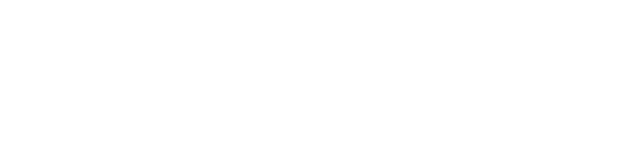
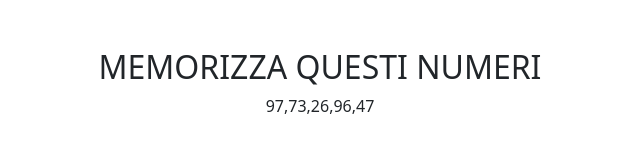
Before and after one commit to giuliabaratella/js-simon, a plain HTML site: page index.html in a window 1280 px wide. Shown: the whole page, without its empty margins (298-938 px from the left). Drawn offline with nearby package versions, Linux system fonts and the light colour scheme.

Commit message:
added function to get random numbers

```diff
--- a/index.html
+++ b/index.html
@@ -8,6 +8,10 @@
     <link rel="stylesheet" href="css/style.css">
 </head>
 <body>
+    <div class="container text-center m-5 text-uppercase">
+        <h2>Memorizza questi numeri</h2>
+        <div id="box-numbers"></div>
+    </div>
     <script src="js/script.js"></script>
 </body>
 </html>
--- a/js/script.js
+++ b/js/script.js
@@ -0,0 +1,39 @@
+// Visualizzare in pagina 5 numeri casuali. Da lì parte un timer di 30 secondi.
+
+
+
+simonSays();
+
+// funzione generale
+function simonSays () {
+
+    const boxNumbers = document.getElementById('box-numbers');
+
+
+    numGen = getNumbers();
+    boxNumbers.innerHTML = numGen;
+}
+
+// generare i numeri randomici
+function getNumbers (){
+    const min = 1;
+    const max = 100;
+    const nToGen = 5;
+    const nGen = [];
+
+
+    while (nGen.length < nToGen){
+        let n = getRndInteger (min, max);
+        if (!nGen.includes(n)){
+            nGen.push(n);
+        }
+    }
+    console.log (nGen);
+    return nGen;
+}
+
+
+// utility
+function getRndInteger(min, max) {
+    return Math.floor(Math.random() * (max - min + 1)) + min;
+}
```
